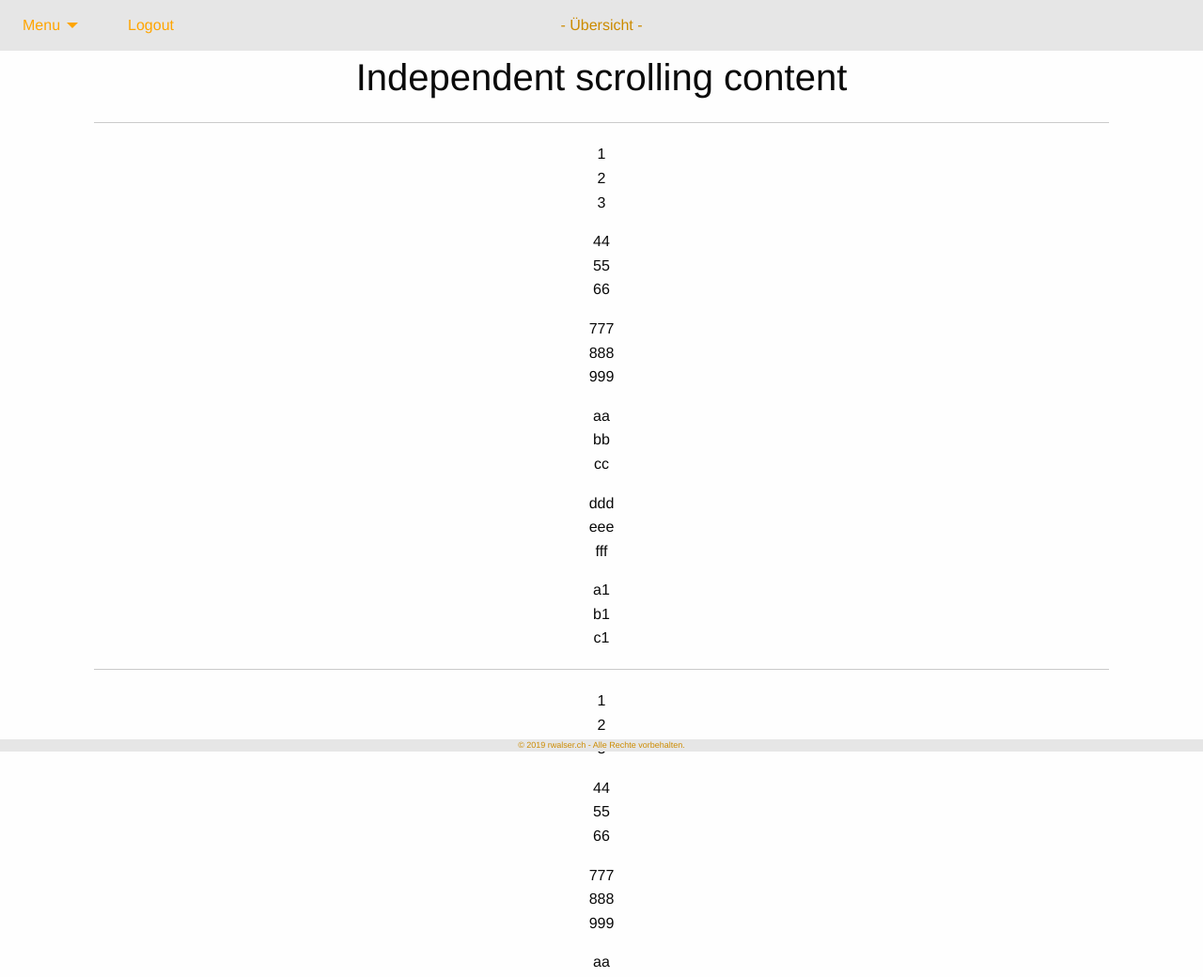
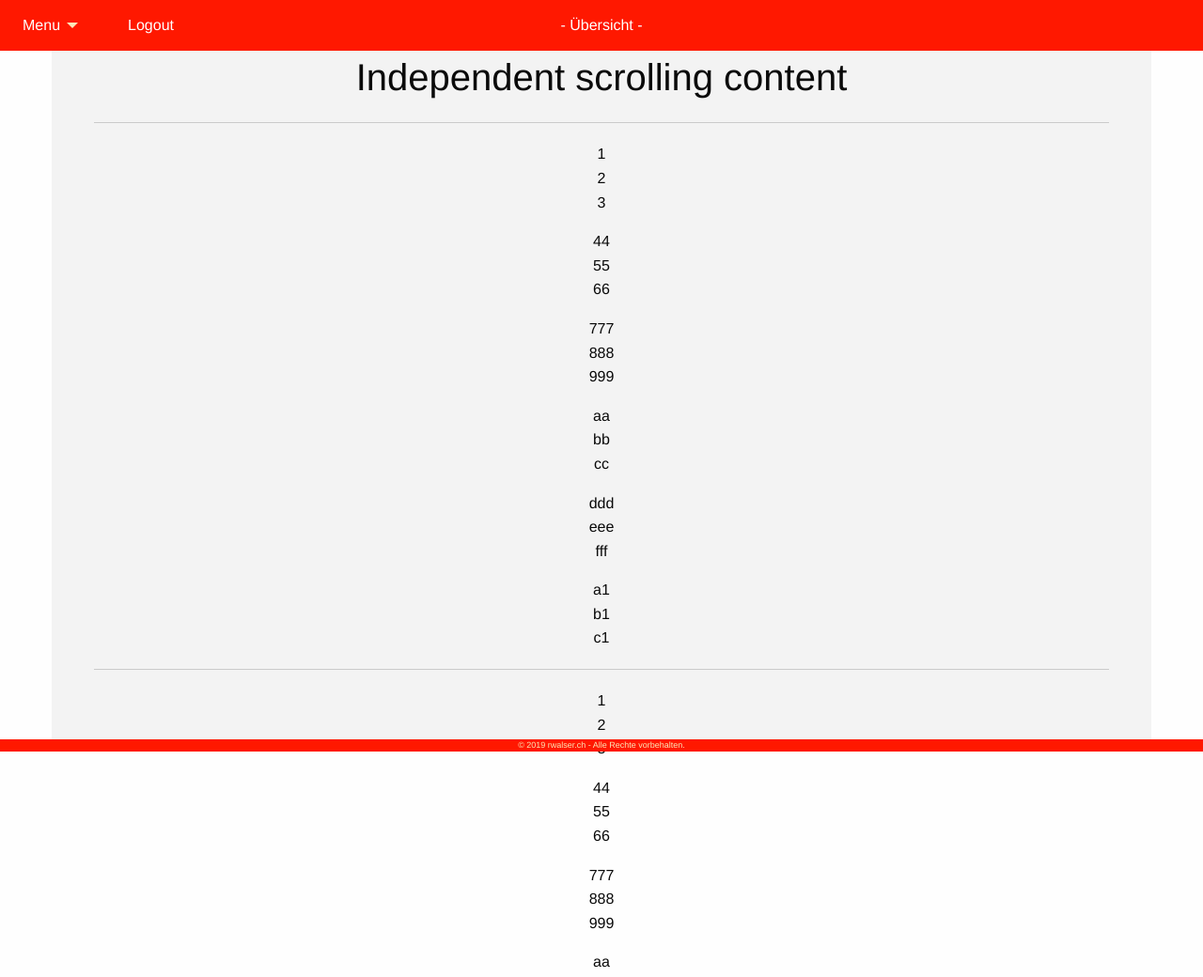
Before and after one commit to rwa-django/myfuel, a Django app: page /car/ in a window 1280 px wide. Shown: the top 1040 px of the page at 94% size. Run offline with Django 3.2, Linux system fonts and the light colour scheme; some libraries are stand-ins or nearby versions.

Commit message:
Update css

```diff
--- a/__shared__/css/app.css
+++ b/__shared__/css/app.css
@@ -17,14 +17,17 @@ h1, h3 {
 }
 
 .main {
-  height: calc(100vh - 69px);
-  _background-color: #0092A6;
+  height: calc(100vh - 67px);
   margin-bottom: 0;
 }
 
+.main_content {
+  background-color: #f3f3f3;
+}
+
 footer {
-    background-color: #e6e6e6;
-    color: #cc8b00;
+    background-color: #ff1800;
+    color: #fbe6b8;
     display: flex;
     font-size: 9px;
     justify-content: center;
@@ -36,26 +39,34 @@ footer {
 
 @media screen and (max-width: 39.9375em) {
   .main {
-    height: calc(100vh - 55px) !important;
+    height: calc(100vh - 53px) !important;
   }
+  .top-bar ul {
+    background-color: #9c0a00 !important;
+  }
+
 }
 
 
 /* NAVIGATION */
 .title-bar,
 .top-bar {
-  background: #e6e6e6;
-  color: #cc8b00;
+  background: #ff1800;
+  color: #fff;
+}
+
+.top-bar ul {
+  background-color: #ff1800;
 }
 
 .menu a {
-  color: orange;
+  color: #fff;
 }
 
 .dropdown.menu .is-active a {
-  color: orangered;
+  color: #fbe6b8;
 }
 
 .dropdown.menu > li.is-dropdown-submenu-parent > a::after {
-  border-color: orange transparent transparent;
+  border-color: #fbe6b8 transparent transparent;
 }
--- a/car/templates/car/base.html
+++ b/car/templates/car/base.html
@@ -47,8 +47,7 @@
         </div>
     </header>
     <article class="grid-container main">
-
-        <div class="cell medium-auto medium-cell-block-container">
+        <div class="cell medium-auto medium-cell-block-container main_content">
             <div class="grid-x grid-padding-x">
                 <div class="cell shrink"></div>
                 <div class="cell auto xmedium-4 medium-cell-block-y text-center">
```
